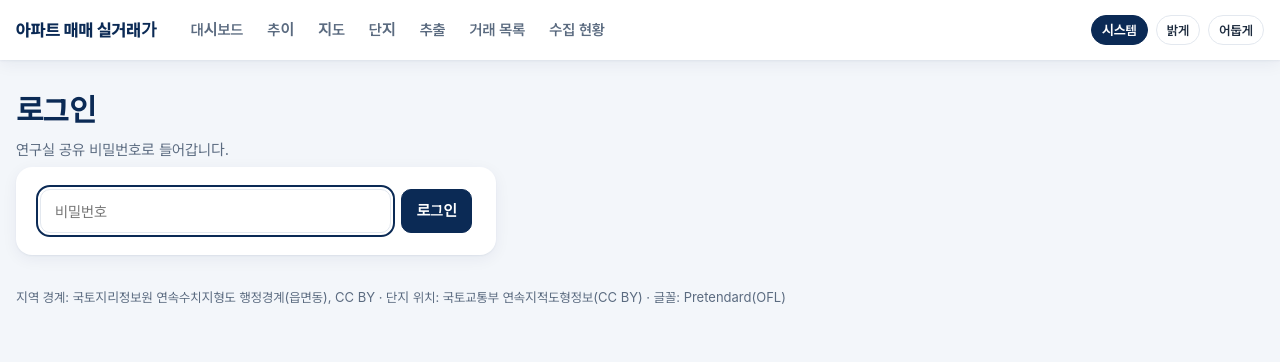
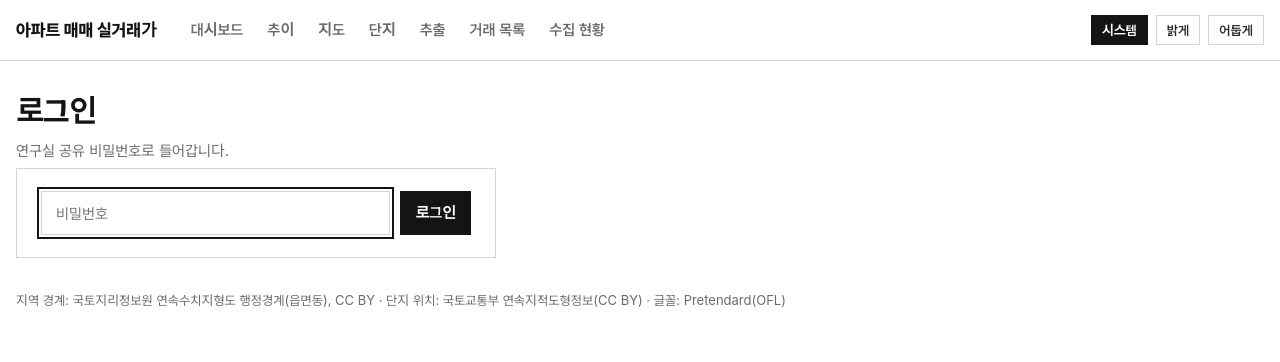
Before and after one commit to jslee-gses/molit-apt-trade, a Flask app: page /login in a window 1280 px wide. Shown: the top 362 px of the page. Run offline with Flask 3, Linux system fonts and the light colour scheme; parts of the project's set-up code (start-up, migrations or seed data) failed here and were passed over; some web fonts are replaced.

Commit message:
디자인: 직각 박스, 흰 바탕·검정 바탕에 회색 선, 포인트 5색(#3F6F76 #69B7CE #C65840 #F4CE4B #62496F)
그림자·둥근 모서리를 없애고 회색 선으로만 영역을 나눈다. 상승 적갈·하락 청록, 지도 색 단계는 청록 7단계,
지역 비교는 포인트 5색 + 진한 변형 3색. 글자색 대비는 기존 검사(4.5:1)를 통과한다.

Co-Authored-By: Claude Opus 5.5 <noreply@anthropic.com>

```diff
--- a/static/css/app.css
+++ b/static/css/app.css
@@ -3,37 +3,38 @@
    토큰 이름은 static/js의 App.css('--…')와 tests/test_ui.py(대비 검사)가 읽는다. */
 :root {
   color-scheme: light;
-  --bg:#f3f6fa; --card:#ffffff; --ink:#0b2a55; --on-ink:#ffffff; --text:#1c2a3d; --muted:#5b6b80;
-  --line:#e3e8ef; --accent:#0b2a55; --soft:#eef3fa; --track:#e3e8ef; --nodata:#bcc4ce;
-  --shadow:0 1px 2px rgba(11,42,85,.06), 0 4px 16px rgba(11,42,85,.06);
-  --red:#c23a39; --amber:#9a5b00; --green:#1d7a4a;
-  /* 증감 글자색(배지): 차트용 --div-*와 별도로 글자 대비를 맞춘다 */
-  --up:#b3302f; --down:#1c5cab;
+  /* 흰 바탕 · 회색 선으로만 영역을 나눈다(그림자·둥근 모서리 없음). 포인트 5색: #3F6F76 #69B7CE #C65840 #F4CE4B #62496F */
+  --bg:#ffffff; --card:#ffffff; --ink:#141414; --on-ink:#ffffff; --text:#2a2a2a; --muted:#6b6b6b;
+  --line:#d4d4d4; --accent:#3f6f76; --soft:#f2f2f2; --track:#e6e6e6; --nodata:#c9c9c9;
+  --shadow:none;
+  --red:#b44a33; --amber:#8a6a00; --green:#3f6f76;
+  /* 증감 글자색(배지): 상승 = 적갈색, 하락 = 청록 */
+  --up:#b04a34; --down:#3f6f76;
   /* 지표 고유색: 알약의 점, 비교표 막대 */
-  --m-price:#1f6fd1; --m-ppm2:#b4237a; --m-count:#b07d1a; --m-yoy:#1b8f8a;
-  /* 지역 비교 8색(지역에 붙음) */
-  --series-1:#2a78d6; --series-2:#eb6834; --series-3:#1baf7a; --series-4:#eda100;
-  --series-5:#e87ba4; --series-6:#008300; --series-7:#4a3aa7; --series-8:#e34948;
-  /* 크기: 남색 한 가지 색의 진하기 7단계 */
-  --seq-100:#dbe7f6; --seq-200:#b5cdeb; --seq-300:#86abd9; --seq-400:#5687c4; --seq-500:#2f64a8; --seq-600:#1a4683; --seq-700:#0b2a55;
-  /* 증감: 파랑 ↔ 회색 ↔ 빨강(상승 = 빨강) */
-  --div-neg-2:#1c5cab; --div-neg-1:#86b6ef; --div-mid:#eceff3; --div-pos-1:#f2a3a2; --div-pos-2:#c23a39;
-  --grid:#e6ebf1; --axis:#c5cfdb; --provisional:rgba(91,107,128,0.12);
-  --radius:16px; --radius-sm:10px;
+  --m-price:#3f6f76; --m-ppm2:#62496f; --m-count:#f4ce4b; --m-yoy:#69b7ce;
+  /* 지역 비교 8색(지역에 붙음): 포인트 5색 + 진한 변형 3색 */
+  --series-1:#3f6f76; --series-2:#c65840; --series-3:#69b7ce; --series-4:#f4ce4b;
+  --series-5:#62496f; --series-6:#24464b; --series-7:#8c3a28; --series-8:#a08420;
+  /* 크기: 청록(#3F6F76) 한 가지 색의 진하기 7단계 */
+  --seq-100:#e3eced; --seq-200:#c3d6d8; --seq-300:#97b7ba; --seq-400:#6a9599; --seq-500:#3f6f76; --seq-600:#2c5257; --seq-700:#1b363a;
+  /* 증감: 청록 ↔ 회색 ↔ 적갈(상승 = 적갈) */
+  --div-neg-2:#3f6f76; --div-neg-1:#9fc0c4; --div-mid:#eeeeee; --div-pos-1:#e6aa9b; --div-pos-2:#c65840;
+  --grid:#ececec; --axis:#cfcfcf; --provisional:rgba(107,107,107,0.10);
+  --radius:0; --radius-sm:0;
   --font:"Pretendard Variable", Pretendard, -apple-system, "Malgun Gothic", sans-serif;
 }
 :root[data-theme="dark"] {
   color-scheme: dark;
-  --bg:#0d1726; --card:#16233a; --ink:#7fb0ff; --on-ink:#0d1726; --text:#e6ecf5; --muted:#9aabc2;
-  --line:#26364f; --accent:#7fb0ff; --soft:#1c2c47; --track:#26364f; --nodata:#4a5262;
-  --shadow:0 1px 2px rgba(0,0,0,.35);
-  --red:#f08a89; --amber:#f0b54d; --green:#5cc98f;
-  --up:#ff9b9a; --down:#8fbaff;
-  --m-price:#5ea2f0; --m-ppm2:#e06aa9; --m-count:#d9a845; --m-yoy:#4cc3bd;
-  --series-1:#3987e5; --series-2:#d95926; --series-3:#199e70; --series-4:#c98500;
-  --series-5:#d55181; --series-6:#008300; --series-7:#9085e9; --series-8:#e66767;
-  --seq-100:#1b2d48; --seq-200:#23426e; --seq-300:#2d5b96; --seq-400:#3b78bf; --seq-500:#5a96dc; --seq-600:#86b6f0; --seq-700:#c2dbff;
-  --div-neg-2:#8fbaff; --div-neg-1:#3d6aa6; --div-mid:#33415a; --div-pos-1:#a24a4a; --div-pos-2:#ff9b9a; --grid:#22324a; --axis:#33435c; --provisional:rgba(154,171,194,0.16);
+  --bg:#121212; --card:#121212; --ink:#ececec; --on-ink:#121212; --text:#d6d6d6; --muted:#9a9a9f;
+  --line:#34343a; --accent:#69b7ce; --soft:#1e1e22; --track:#2a2a2e; --nodata:#3d3d42;
+  --shadow:none;
+  --red:#e08a75; --amber:#f4ce4b; --green:#69b7ce;
+  --up:#e5876f; --down:#7fc4d8;
+  --m-price:#69b7ce; --m-ppm2:#a98bb8; --m-count:#f4ce4b; --m-yoy:#7fc4d8;
+  --series-1:#69b7ce; --series-2:#c65840; --series-3:#5f9aa1; --series-4:#f4ce4b;
+  --series-5:#9a7aab; --series-6:#a7d6e4; --series-7:#e08a75; --series-8:#d6b23a;
+  --seq-100:#16292c; --seq-200:#1f3d42; --seq-300:#2b565c; --seq-400:#3f6f76; --seq-500:#5a949b; --seq-600:#86bcc2; --seq-700:#c3e2e6;
+  --div-neg-2:#7fc4d8; --div-neg-1:#2f5d63; --div-mid:#2a2a2e; --div-pos-1:#7a3b2c; --div-pos-2:#e5876f; --grid:#24242a; --axis:#3a3a40; --provisional:rgba(154,154,159,0.14);
 }
 
 /* 기본 요소 */
@@ -59,12 +60,12 @@ button.small, .btn.small { height:34px; padding:0 10px; font-size:13px; }
 td.num, th.num { text-align:right; font-variant-numeric:tabular-nums; }
 
 /* 상단 막대 */
-.topbar { background:var(--card); box-shadow:var(--shadow); position:sticky; top:0; z-index:10; }
+.topbar { background:var(--card); border-bottom:1px solid var(--line); position:sticky; top:0; z-index:10; }
 .topbar-in { max-width:1280px; margin:0 auto; padding:0 16px; display:flex; align-items:center; gap:24px; min-height:60px; flex-wrap:wrap; }
 .brand { color:var(--ink); font-weight:800; font-size:17px; }
 .topbar nav { display:flex; gap:4px; flex-wrap:wrap; }
 .topbar nav a { color:var(--muted); font-weight:600; padding:18px 10px 16px; border-bottom:3px solid transparent; }
-.topbar nav a.on { color:var(--ink); border-bottom-color:var(--ink); }
+.topbar nav a.on { color:var(--ink); border-bottom-color:var(--accent); }
 .topbar nav a:hover { color:var(--ink); text-decoration:none; }
 .topbar .logout { margin-left:8px; }
 .theme-switch { margin-left:auto; gap:4px; }
@@ -79,7 +80,7 @@ main { max-width:1280px; margin:0 auto; padding:28px 16px 40px; }
 .site-foot { color:var(--muted); font-size:13px; margin-top:32px; }
 
 /* 카드 */
-.card { background:var(--card); border-radius:var(--radius); box-shadow:var(--shadow); padding:22px 24px; margin-bottom:16px; min-width:0; }
+.card { background:var(--card); border:1px solid var(--line); padding:22px 24px; margin-bottom:16px; min-width:0; }
 .card-head { display:flex; align-items:center; justify-content:space-between; gap:12px; flex-wrap:wrap; margin-bottom:8px; }
 .card-title { font-size:18px; font-weight:700; color:var(--ink); margin:0 0 8px; }
 .card-head .card-title { margin:0; }
@@ -94,31 +95,31 @@ main { max-width:1280px; margin:0 auto; padding:28px 16px 40px; }
 
 /* 알약 */
 .pills { display:flex; gap:8px; flex-wrap:wrap; }
-.pill { height:38px; padding:0 14px; border-radius:999px; font-weight:600; color:var(--text); background:var(--card); border:1px solid var(--line); }
-.pill .dot { width:8px; height:8px; border-radius:50%; background:var(--dot, var(--muted)); }
+.pill { height:38px; padding:0 14px; border-radius:0; font-weight:600; color:var(--text); background:var(--card); border:1px solid var(--line); }
+.pill .dot { width:8px; height:8px; background:var(--dot, var(--muted)); }
 .pill[aria-pressed="true"] { background:var(--ink); color:var(--on-ink); border-color:var(--ink); }
 .pill[aria-pressed="true"] .dot { box-shadow:0 0 0 2px var(--on-ink); }
 
 /* 표 */
-.table-wrap, .wrap { overflow-x:auto; background:var(--card); border-radius:var(--radius); box-shadow:var(--shadow); }
-.card .table-wrap { box-shadow:none; border-radius:var(--radius-sm); }
+.table-wrap, .wrap { overflow-x:auto; background:var(--card); border:1px solid var(--line); }
+.card .table-wrap { border:0; }
 table { width:100%; border-collapse:collapse; font-size:14px; }
 th, td { padding:11px 14px; border-bottom:1px solid var(--line); text-align:left; white-space:nowrap; }
 th { color:var(--muted); font-size:12px; font-weight:700; letter-spacing:.04em; }
-.data-table thead th { background:var(--ink); color:var(--on-ink); }
+.data-table thead th { background:var(--card); color:var(--ink); border-bottom:1px solid var(--ink); }
 .data-table tbody tr:hover { background:var(--soft); }
 .data-table td a b, .data-table td a { color:var(--ink); }
 .data-table td small { display:block; color:var(--muted); font-weight:400; }
 .sort { all:unset; cursor:pointer; display:inline-flex; gap:4px; align-items:center; font:inherit; color:inherit; }
-.sort:focus-visible { outline:2px solid var(--on-ink); outline-offset:2px; }
+.sort:focus-visible { outline:2px solid var(--ink); outline-offset:2px; }
 .sort-ind { opacity:.75; font-size:10px; }
 .table-foot { color:var(--muted); font-size:13px; margin:12px 2px 0; }
 tr.cancel td { color:var(--muted); text-decoration:line-through; }
 
 /* 막대 셀 */
 .bar-cell { display:inline-flex; align-items:center; gap:8px; justify-content:flex-end; }
-.bar-track { position:relative; width:56px; height:6px; border-radius:3px; background:var(--track); overflow:hidden; }
-.bar-track i { position:absolute; top:0; bottom:0; left:0; border-radius:3px; }
+.bar-track { position:relative; width:56px; height:6px; background:var(--track); overflow:hidden; }
+.bar-track i { position:absolute; top:0; bottom:0; left:0; }
 .bar-cell.div .bar-track::after { content:""; position:absolute; left:50%; top:-2px; bottom:-2px; width:1px; background:var(--axis); }
 .bar-num { min-width:64px; text-align:right; font-weight:600; font-variant-numeric:tabular-nums; }
 
@@ -126,7 +127,7 @@ tr.cancel td { color:var(--muted); text-decoration:line-through; }
 .rank-list { list-style:none; margin:0; padding:0; }
 .rank-list li + li { border-top:1px solid var(--line); }
 .rank-item { all:unset; box-sizing:border-box; cursor:pointer; display:grid; grid-template-columns:48px minmax(0,1fr) auto 14px; gap:10px;
-  align-items:center; width:100%; padding:12px 8px; border-radius:var(--radius-sm); }
+  align-items:center; width:100%; padding:12px 8px; }
 a.rank-item { grid-template-columns:48px minmax(0,1fr) auto; }
 .rank-item:hover, .rank-item.on { background:var(--soft); text-decoration:none; }
 .rank-item:focus-visible { outline:2px solid var(--ink); }
@@ -135,12 +136,12 @@ a.rank-item { grid-template-columns:48px minmax(0,1fr) auto; }
 .rank-name b { display:block; color:var(--ink); overflow:hidden; text-overflow:ellipsis; white-space:nowrap; }
 .rank-name small { display:block; color:var(--muted); font-size:13px; }
 .rank-val { font-weight:700; font-variant-numeric:tabular-nums; color:var(--text); }
-.rank-dot { width:12px; height:12px; border-radius:50%; border:1px solid var(--line); }
+.rank-dot { width:10px; height:10px; border:1px solid var(--line); }
 .rank-empty { color:var(--muted); padding:16px 8px; }
 .list-title { font-size:14px; font-weight:700; color:var(--muted); margin:0 0 4px; }
 
 /* 배지 */
-.badge { display:inline-flex; align-items:center; gap:4px; padding:3px 10px; border-radius:999px; font-size:13px; font-weight:700;
+.badge { display:inline-flex; align-items:center; gap:4px; padding:3px 10px; border:1px solid var(--line); font-size:13px; font-weight:700;
   background:var(--soft); color:var(--muted); font-variant-numeric:tabular-nums; white-space:nowrap; }
 .badge.up { color:var(--up); }
 .badge.down { color:var(--down); }
@@ -149,14 +150,14 @@ a.rank-item { grid-template-columns:48px minmax(0,1fr) auto; }
 
 /* 타일 */
 .tiles { display:grid; grid-template-columns:repeat(auto-fit, minmax(200px, 1fr)); gap:16px; margin-bottom:16px; }
-.tile { background:var(--card); border-radius:var(--radius); box-shadow:var(--shadow); padding:18px 20px; }
+.tile { background:var(--card); border:1px solid var(--line); padding:18px 20px; }
 .tile .k { color:var(--muted); font-size:13px; font-weight:600; }
 .tile .v { font-size:28px; font-weight:800; color:var(--ink); margin-top:6px; font-variant-numeric:tabular-nums; }
 .tile .v.err { color:var(--red); }
 .tile .v.warn { color:var(--amber); }
 .tile .d { margin-top:8px; }
-.meter { height:6px; background:var(--track); border-radius:3px; margin-top:10px; overflow:hidden; }
-.meter > i { display:block; height:100%; background:var(--ink); }
+.meter { height:6px; background:var(--track); margin-top:10px; overflow:hidden; }
+.meter > i { display:block; height:100%; background:var(--accent); }
 
 /* 차트 */
 .chart { height:340px; min-width:0; }
@@ -172,18 +173,18 @@ a.rank-item { grid-template-columns:48px minmax(0,1fr) auto; }
 .crumbs { margin-left:auto; color:var(--muted); font-size:14px; }
 .crumbs b { color:var(--ink); }
 .legend-bar { display:flex; flex-direction:column; gap:4px; }
-.ramp { display:flex; height:8px; border-radius:4px; overflow:hidden; }
+.ramp { display:flex; height:8px; overflow:hidden; }
 .ramp i { flex:1; }
 .legend-nodata { display:inline-flex; align-items:center; gap:6px; color:var(--muted); font-size:12px; }
-.legend-nodata i { width:14px; height:8px; border-radius:2px; background:var(--nodata); }
+.legend-nodata i { width:14px; height:8px; background:var(--nodata); }
 .legend-ends { display:flex; justify-content:space-between; color:var(--muted); font-size:12px; }
-.side { border:1px solid var(--line); border-radius:var(--radius-sm); padding:10px 12px; }
+.side { border:1px solid var(--line); padding:10px 12px; }
 .side-head { display:flex; justify-content:space-between; gap:8px; flex-wrap:wrap; align-items:center; color:var(--ink); font-size:14px; }
 
 /* 칩(추이 지역) */
 .chips { display:flex; flex-wrap:wrap; gap:8px; }
 .chip { display:inline-flex; gap:6px; align-items:center; height:34px; padding:0 4px 0 10px; border:1px solid var(--line);
-  border-left:4px solid var(--c); border-radius:999px; background:var(--card); font-size:14px; font-weight:600; color:var(--ink); }
+  border-left:4px solid var(--c); background:var(--card); font-size:14px; font-weight:600; color:var(--ink); }
 .chip button { height:28px; padding:0 8px; border:none; background:none; color:var(--muted); }
 
 /* 옛 클래스 호환(점진 전환용) */
--- a/static/js/complex.js
+++ b/static/js/complex.js
@@ -31,7 +31,7 @@
       ...base, legend: { show: false }, grid: { left: 48, right: 12, top: 16, bottom: 28 },
       xAxis: { ...base.xAxis, data: labels },
       tooltip: { ...base.tooltip, valueFormatter: (v) => `${App.fmt.int(v)}${unit}` },
-      series: [{ name: '거래 수', type: 'bar', data: counts, color: App.seriesColor(0), barMaxWidth: 28, itemStyle: { borderRadius: [4, 4, 0, 0] } }],
+      series: [{ name: '거래 수', type: 'bar', data: counts, color: App.seriesColor(0), barMaxWidth: 28 }],
     });
   };
   bar(el('areas'), BANDS.map((b) => b[1]), BANDS.map(([, , test]) => trades.filter((t) => t.area != null && test(t.area)).length), '건');
--- a/static/js/dashboard.js
+++ b/static/js/dashboard.js
@@ -30,7 +30,7 @@
     xAxis: { ...App.baseOption().xAxis, data: labels },
     yAxis: { ...App.baseOption().yAxis, axisLabel: { color: App.css('--muted'), formatter: App.fmt.int } },
     tooltip: { ...App.baseOption().tooltip, valueFormatter: (v) => `${App.fmt.int(v)}건` },
-    series: [{ name: '거래량', type: 'bar', data: series.map((s) => s.n), itemStyle: { color, borderRadius: [4, 4, 0, 0] }, barMaxWidth: 18, markArea: prov }],
+    series: [{ name: '거래량', type: 'bar', data: series.map((s) => s.n), itemStyle: { color }, barMaxWidth: 18, markArea: prov }],
   });
 
   const price = App.chart(el('price'));
```
